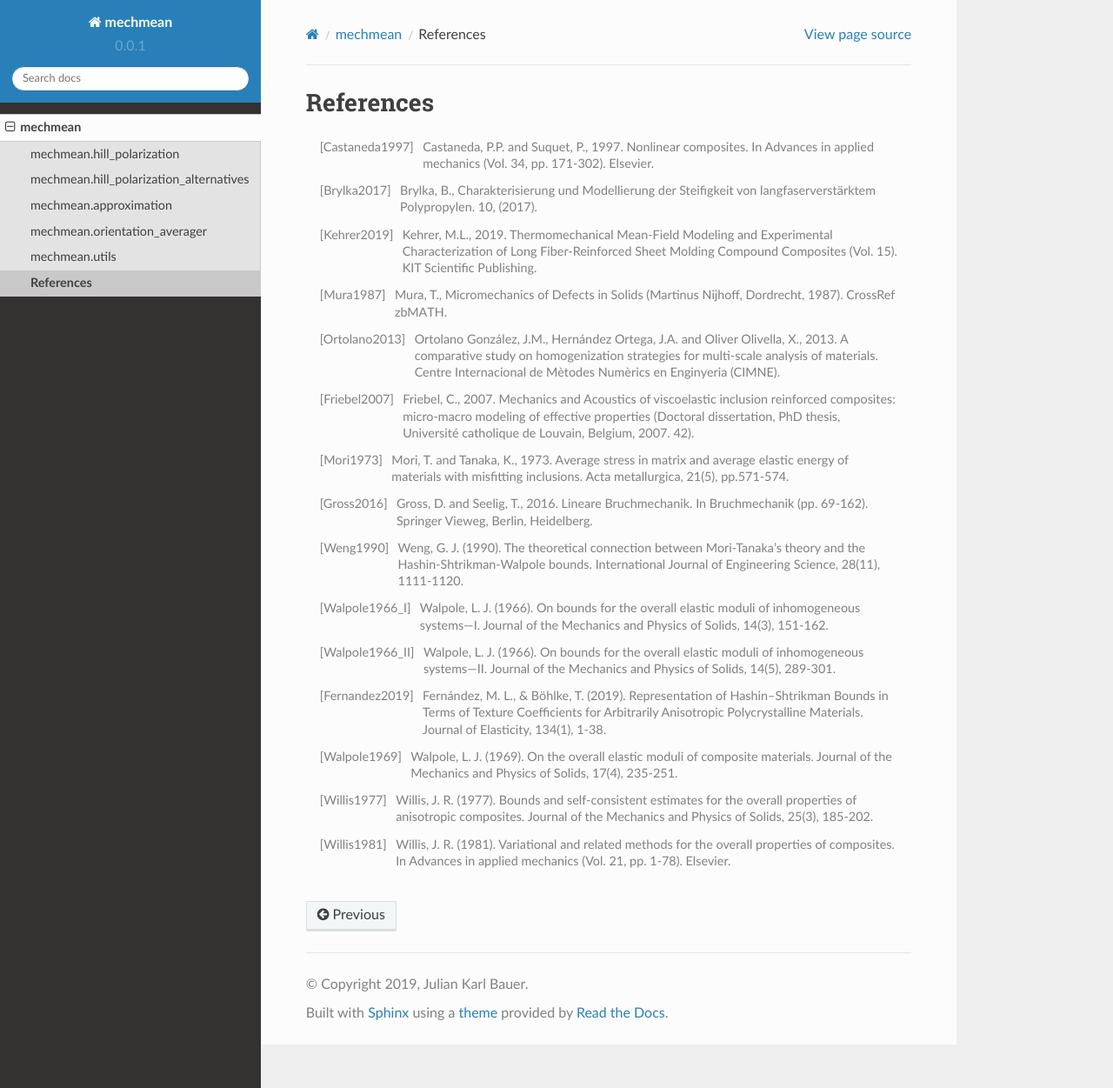
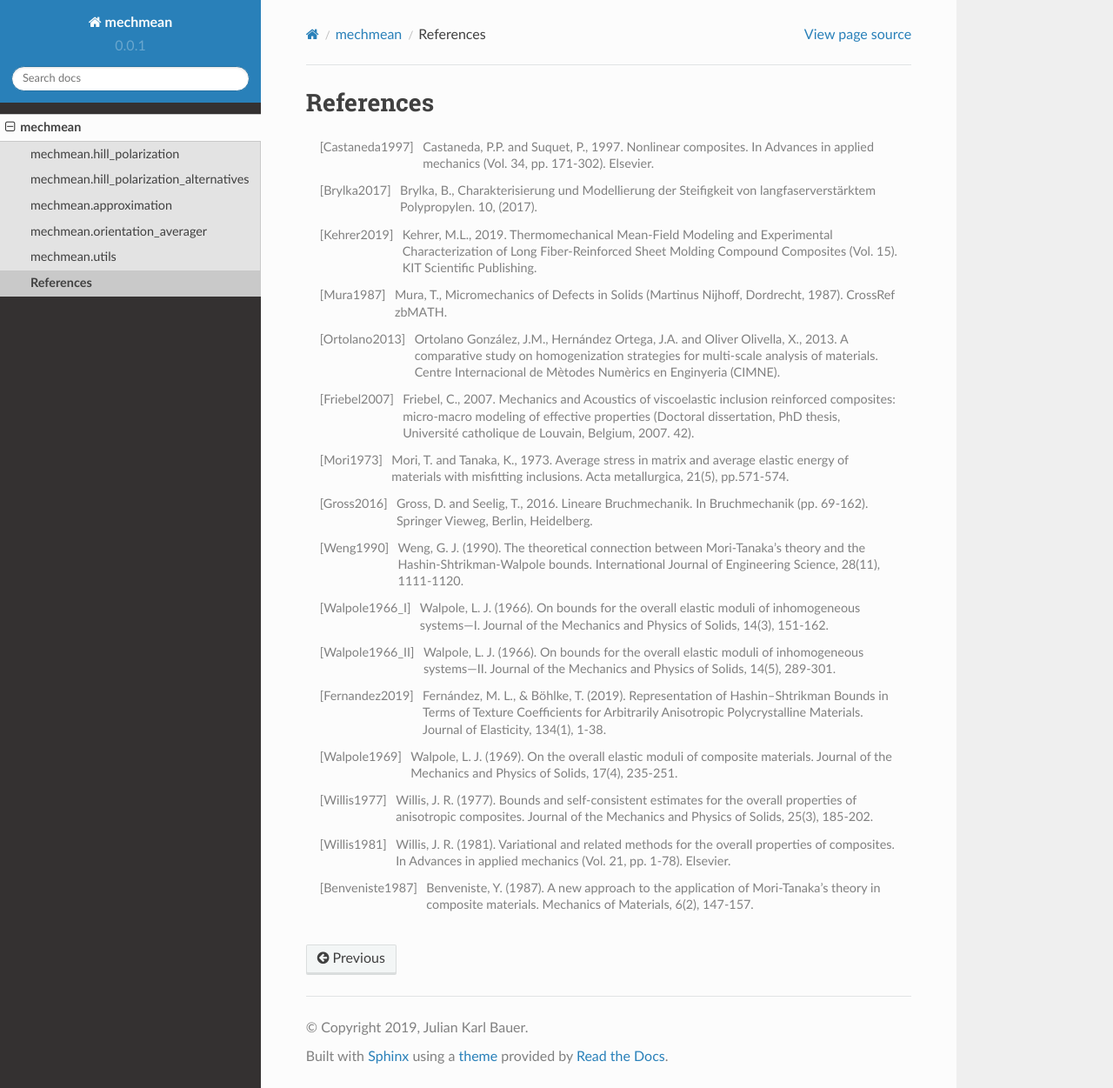
Before and after one commit to JulianKarlBauer/mechmean, a Sphinx documentation site: the page built from docs/source/references.rst, in a window 1280 px wide and 1251 px high. Shown: the whole window at 87% size. Built offline with Sphinx 7.4.7 and the Read the Docs theme 2.0.0, drawn with Linux system fonts in a browser that asks for light colours.

```diff
--- a/docs/source/approximation/HashinShtrikman.rst
+++ b/docs/source/approximation/HashinShtrikman.rst
@@ -22,4 +22,3 @@ Hashin-Shtrikman
 
 .. autoclass:: mechmean.approximation.HSW2StepInterpolatedReferenceMaterial
     :members:
-    :special-members: __init__
--- a/docs/source/references.rst
+++ b/docs/source/references.rst
@@ -63,5 +63,9 @@ References
     for the overall properties of composites.
     In Advances in applied mechanics (Vol. 21, pp. 1-78). Elsevier.
 
+.. [Benveniste1987] Benveniste, Y. (1987). A new approach to the
+    application of Mori-Tanaka's theory in composite materials.
+    Mechanics of Materials, 6(2), 147-157.
+
 .. .. bibliography::
 ..    :style: authoryear
```
Also changed, not shown: 1 other file.
